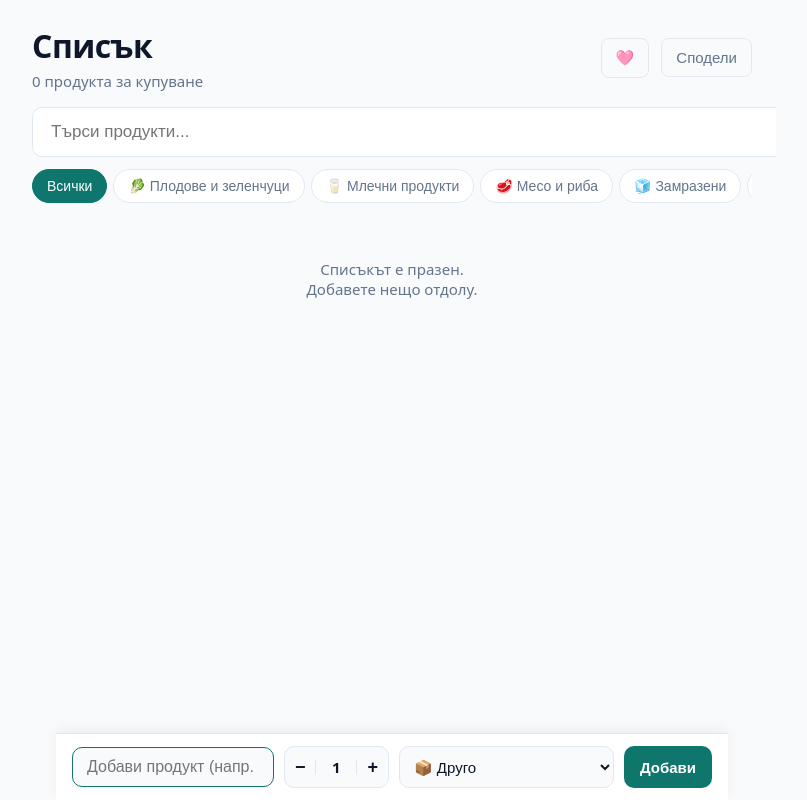
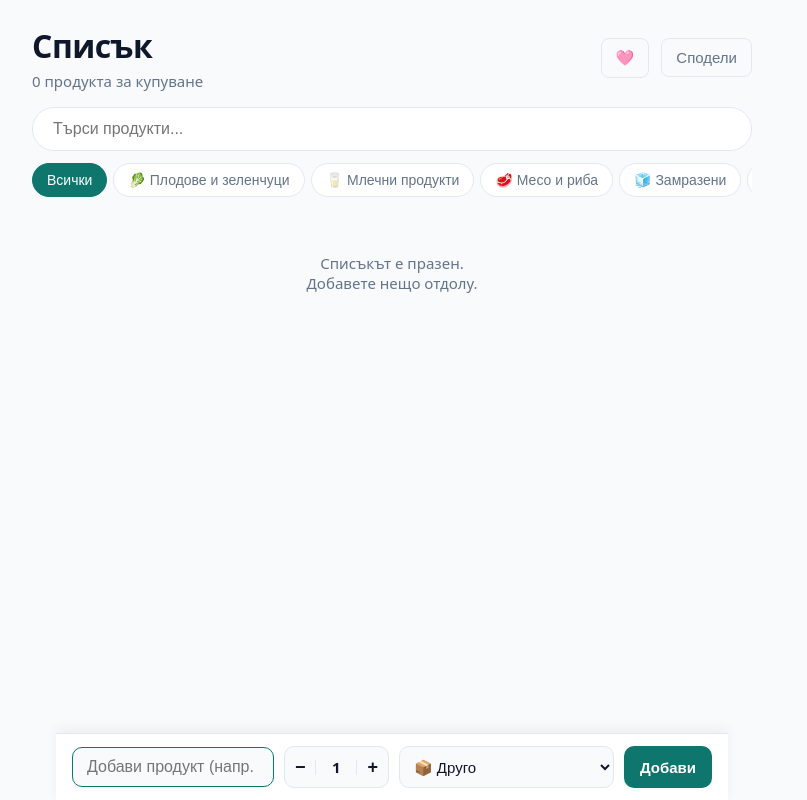
Before and after one commit to georgiivanov0597/shoplist, a React (Vite) app: page / in a window 1280 px wide. Shown: the whole page, without its empty margins (248-1055 px from the left). Built offline with nearby package versions, Linux system fonts and the light colour scheme.

Commit message:
style: make search bar a proper pill (border-radius 9999px like chips), controlled height/padding for alignment with header, chips, stepper and add controls; less 'infinite' rectangular field

```diff
--- a/src/index.css
+++ b/src/index.css
@@ -511,3 +511,45 @@ body {
     padding: 6px 8px;
   }
 }
+
+/* Quick pill-style search bar fix - matches chip pills, contained feel, aligned */
+.search-bar {
+  margin-bottom: 12px;
+}
+
+.search-input {
+  width: 100%;
+  background: var(--card);
+  border: 1px solid var(--border);
+  border-radius: 9999px;
+  padding: 10px 18px;
+  font-size: 15px;
+  color: var(--text);
+  box-sizing: border-box;
+  height: 40px;
+  line-height: 1.2;
+}
+
+.search-input:focus {
+  outline: none;
+  border-color: var(--accent);
+  box-shadow: 0 0 0 3px rgba(15, 118, 110, 0.12);
+}
+
+/* Keep tablet larger but pill */
+@media (min-width: 768px) {
+  .search-input {
+    padding: 12px 20px;
+    font-size: 16px;
+    height: 44px;
+  }
+}
+
+/* Small screen tighter pill */
+@media (max-width: 480px) {
+  .search-input {
+    padding: 9px 14px;
+    font-size: 15px;
+    height: 38px;
+  }
+}
```
